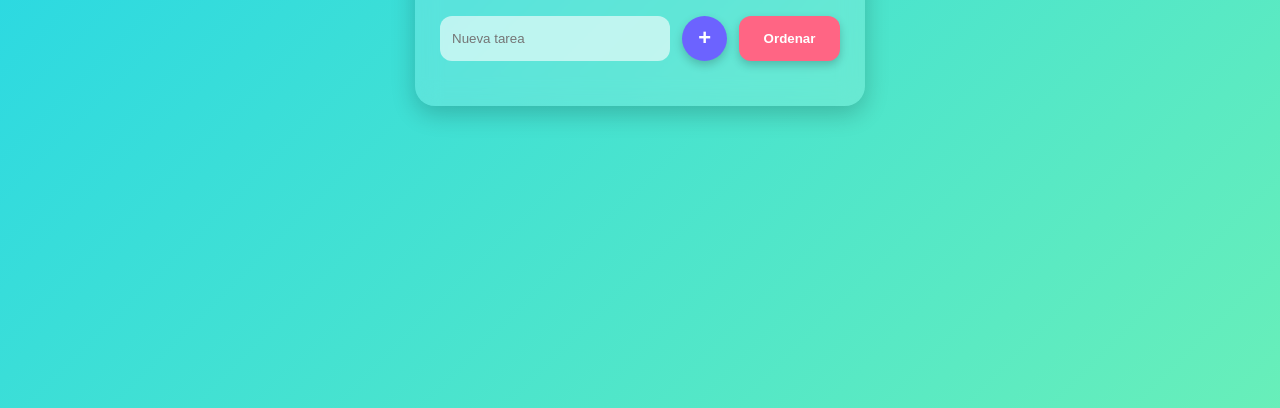
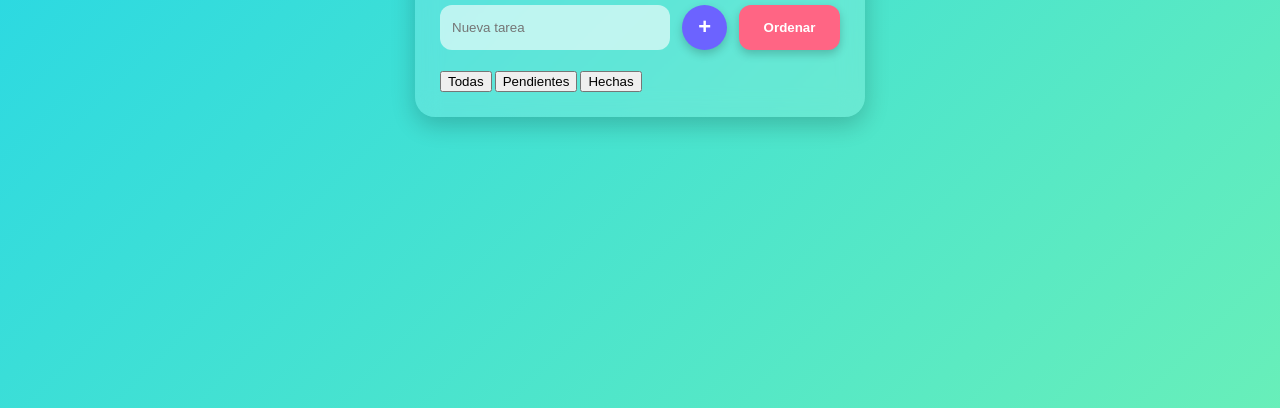
Before and after one commit to zalo1490/Lista-de-tareas, a plain HTML site: page index.html in a window 1280 px wide. Shown: the part 392-800 px from the top of the page. Drawn offline with Linux system fonts and the light colour scheme.

Commit message:
Update index.html

```diff
--- a/index.html
+++ b/index.html
@@ -28,6 +28,12 @@
             <button type="submit" class="addTaskButton">+</button>
             <button type="button" class="orderButton roundBorder" onclick="renderOrderedTasks()">Ordenar</button>
         </form>
+        <div class="filters">
+    <button type="button" onclick="filterTasks('all')">Todas</button>
+    <button type="button" onclick="filterTasks('pending')">Pendientes</button>
+    <button type="button" onclick="filterTasks('done')">Hechas</button>
+</div>
+
         <div id="tasksContainer"></div>
     </div>
 </body>
```
